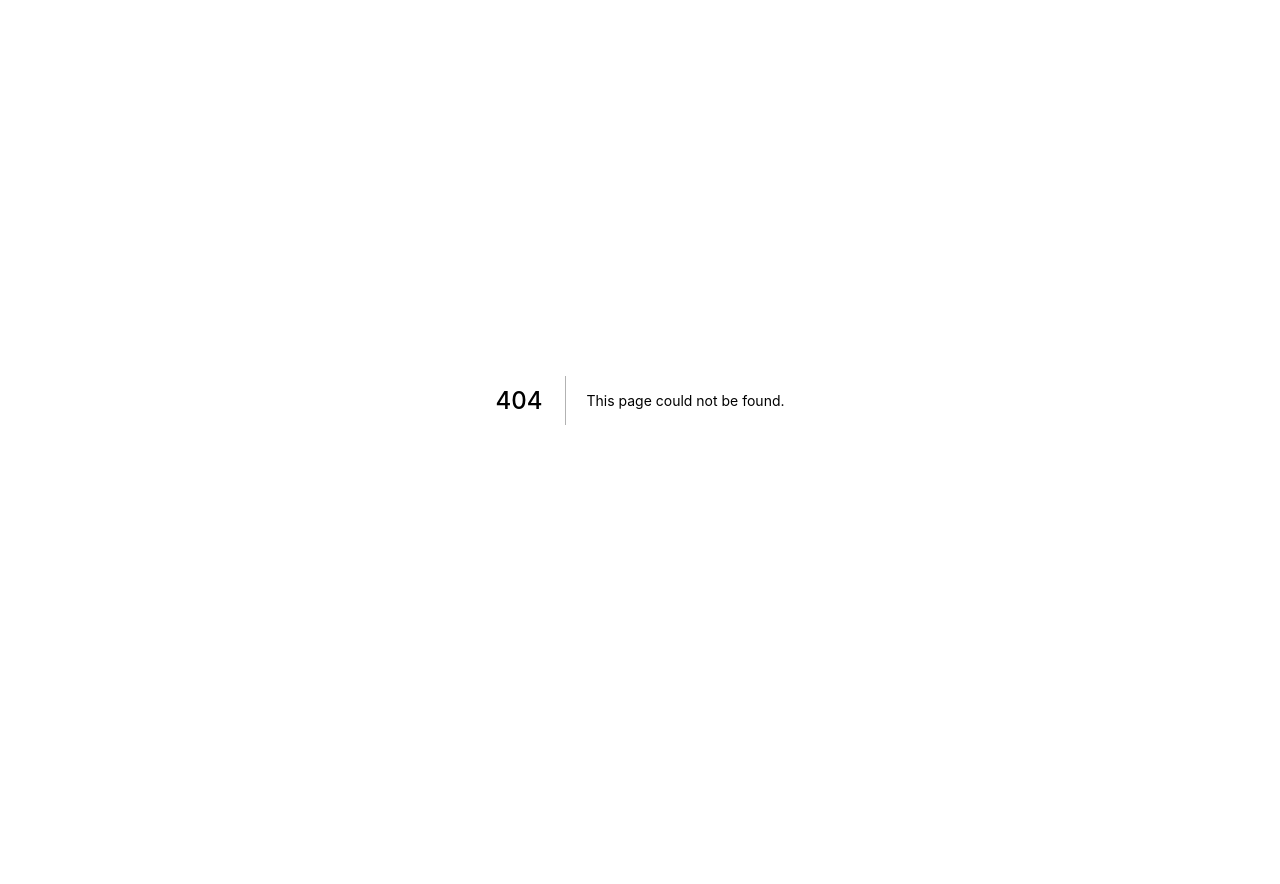
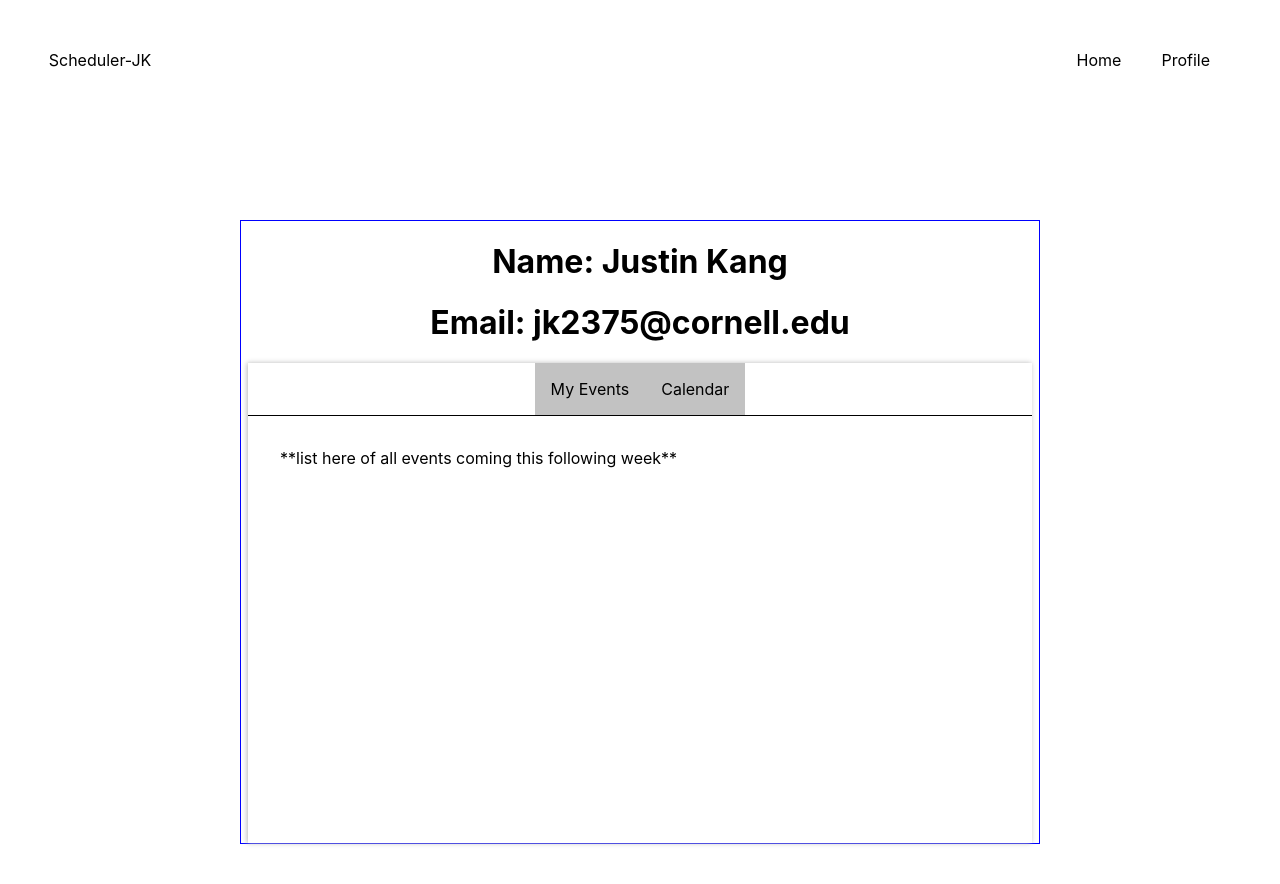
Before and after one commit to TrueshotBarrage/thymekeep, a Next.js app in the folder scheduler-nextjs/: page /profilepage in a window 1280 px wide. Before the commit this address had no page. Shown: the top 884 px of the page. Before the commit the page ends 800 px from the top, so only its background shows below. Built offline with nearby package versions, Linux system fonts and the light colour scheme.

Commit message:
Navbar
Addition of primitive nav-bar to both pages along with the css module to style the navbar

```diff
--- /dev/null
+++ b/scheduler-nextjs/components/navbar.js
@@ -0,0 +1,19 @@
+import { Component } from "react";
+import Link from "next/link";
+import styles from "./navbar.module.css"
+
+class Navbar extends Component {
+  render() {
+    return (
+      <div className={styles.container}>
+        <div className={styles.logo}>Scheduler-JK</div>
+        <div className={styles.navbar}>
+          <Link href="/"><a>Home</a></Link>
+          <Link href="../profilepage"><a>Profile</a></Link>
+        </div>
+      </div>
+    );
+  }
+}
+
+export default Navbar;
--- /dev/null
+++ b/scheduler-nextjs/components/navbar.module.css
@@ -0,0 +1,29 @@
+.container {
+  display: grid;
+  grid-template-columns: 200px auto;
+  grid-template-rows: 1fr;
+  grid-template-areas: "logo navbar";
+  column-gap: 400px;
+  /* border: solid 1px red; */
+}
+
+.logo {
+  grid-area: logo;
+  justify-self: center;
+  padding: 50px 20px 20px;
+}
+
+.navbar {
+  grid-area: navbar;
+  justify-self: right;
+  padding: 50px 50px 50px;
+}
+
+.navbar a {
+  padding: 0px 20px 20px;
+  transition: 0.2s ease-in;
+}
+
+.navbar a:hover {
+  color: rgb(72, 97, 182);
+}
--- a/scheduler-nextjs/components/profile.js
+++ b/scheduler-nextjs/components/profile.js
@@ -1,8 +1,9 @@
 import { Component } from "react";
 import Schedule from "../components/schedule"
 import utilStyles from '../styles/utils.module.css'
+import styles from "./profile.module.css"
 import Tabs from '../components/tabs'
-
+import Navbar from "./navbar"
 
 const user = {
   userID: 123,
@@ -16,11 +17,12 @@ class Events extends Component {
 
 export default function Profile() {
   return (
-    <div className={utilStyles.heading2X1}>
-      <h1>Name: {user.name}</h1>
-      <h1>Email: {user.email}</h1>
+    <>
+      <div className={styles.centered}>
+        <h1>Name: {user.name}</h1>
+        <h1>Email: {user.email}</h1>
+      </div>
       <Tabs />
-      <h4>test</h4>
-    </div>
+    </>
   )
 }
--- a/scheduler-nextjs/components/profile.module.css
+++ b/scheduler-nextjs/components/profile.module.css
@@ -0,0 +1,26 @@
+.centered {
+  text-align: center;
+}
+
+.popup {
+  position: fixed;
+  width: 100%;
+  height: 100%;
+  top: 0;
+  left: 0;
+  right: 0;
+  bottom: 0;
+  margin: auto;
+  background-color: rgba(0, 0, 0, 0.5);
+}
+
+.popup\_inner {
+  position: absolute;
+  left: 25%;
+  right: 25%;
+  top: 25%;
+  bottom: 25%;
+  margin: auto;
+  border-radius: 20px;
+  background: white;
+}
--- a/scheduler-nextjs/components/tabs.js
+++ b/scheduler-nextjs/components/tabs.js
@@ -16,12 +16,12 @@ const Tabs = ({ router }) => {
     <div className={styles.TabContainer}>
       <div className={styles.TabHead}>
         <div className={styles.Tab} selected={isTabOne}>
-          <Link href={{ pathname: "/profile", query: { tab: "1" } }}>
+          <Link href={{ pathname: "/profilepage", query: { tab: "1" } }}>
             <a>My Events</a>
           </Link>
         </div>
         <div className={styles.Tab} selected={isTabTwo}>
-          <Link href={{ pathname: "/profile", query: { tab: "2" } }}>
+          <Link href={{ pathname: "/profilepage", query: { tab: "2" } }}>
             <a>Calendar</a>
           </Link>
         </div>
--- a/scheduler-nextjs/components/tabs.module.css
+++ b/scheduler-nextjs/components/tabs.module.css
@@ -1,15 +1,17 @@
 .TabHead {
   border-bottom: 1px solid black;
   display: flex;
-  background: black;
+  background: white;
+  justify-content: center;
 }
 
 .TabContainer {
-  width: 30em;
+  width: 49em;
   height: 30em;
   -webkit-box-shadow: -1px 0px 5px 0px rgba(184, 184, 184, 1);
   -moz-box-shadow: -1px 0px 5px 0px rgba(184, 184, 184, 1);
   box-shadow: -1px 0px 5px 0px rgba(184, 184, 184, 1);
+  margin: auto;
 }
 
 .TabBody {
@@ -20,5 +22,5 @@
 
 .Tab {
   padding: 1em;
-  background: gray;
+  background: rgb(194, 194, 194);
 }
--- a/scheduler-nextjs/pages/profile.js
+++ b/scheduler-nextjs/pages/profilepage.js
@@ -1,18 +1,19 @@
 import Profile from "../components/profile"
 import Link from 'next/link'
 import utilStyles from '../styles/utils.module.css'
+import Navbar from '../components/navbar'
 
 
 export default function Start() {
   return (
-    <div className={utilStyles.centered}>
-      <h2>
-        <Link href="/">
-          <a>Home</a>
-        </Link>
-      </h2>
-      <Profile />
-    </div>
+    <>
+      <div>
+        <Navbar />
+      </div>
+      <div className={utilStyles.centered}>
+        <Profile />
+      </div>
+    </>
   )
 
 }
--- a/scheduler-nextjs/styles/utils.module.css
+++ b/scheduler-nextjs/styles/utils.module.css
@@ -2,7 +2,7 @@
 
 .centered {
   width: 800px;
-  margin: 200px auto 0;
+  margin: 100px auto 0;
   border: 1px solid blue;
 }
 
```
Also changed, not shown: scheduler-nextjs/pages/index.js (+8 -9 lines), 1 other file (tests, documents, lock files or other folders).
